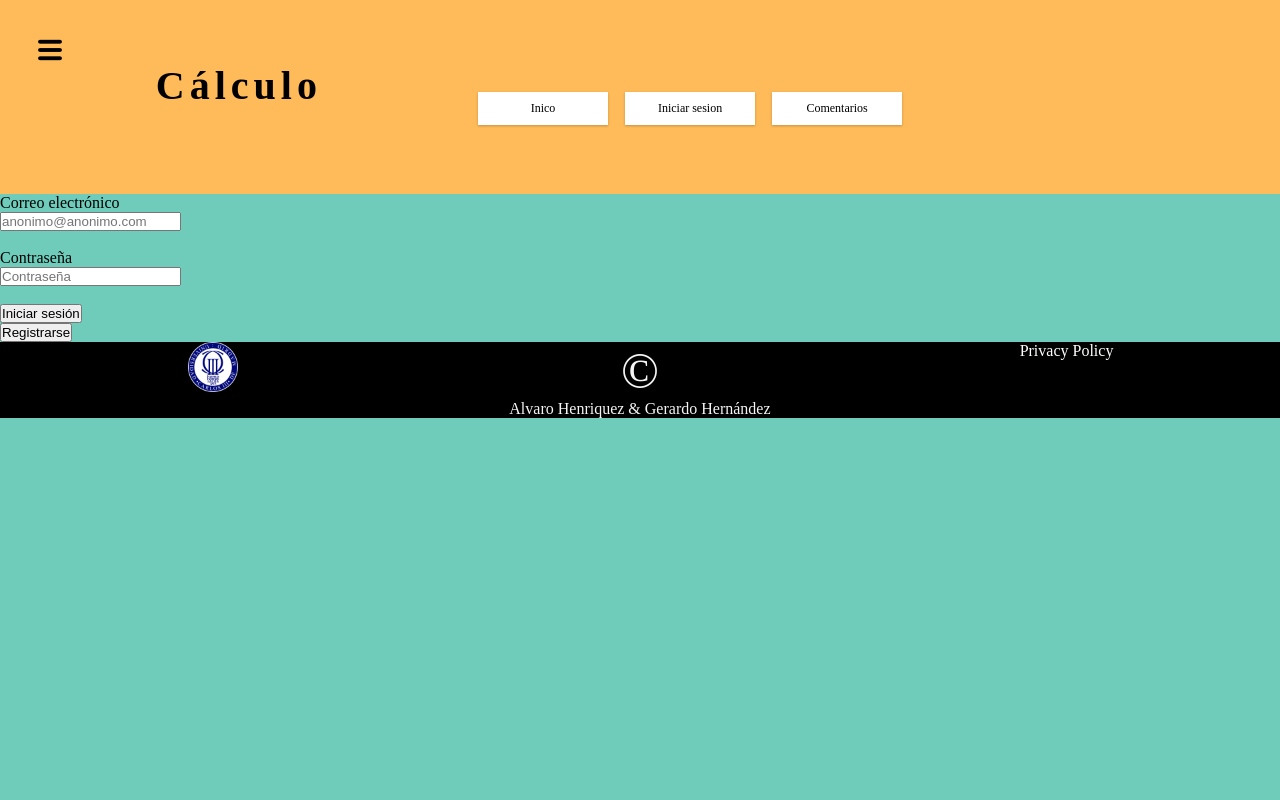
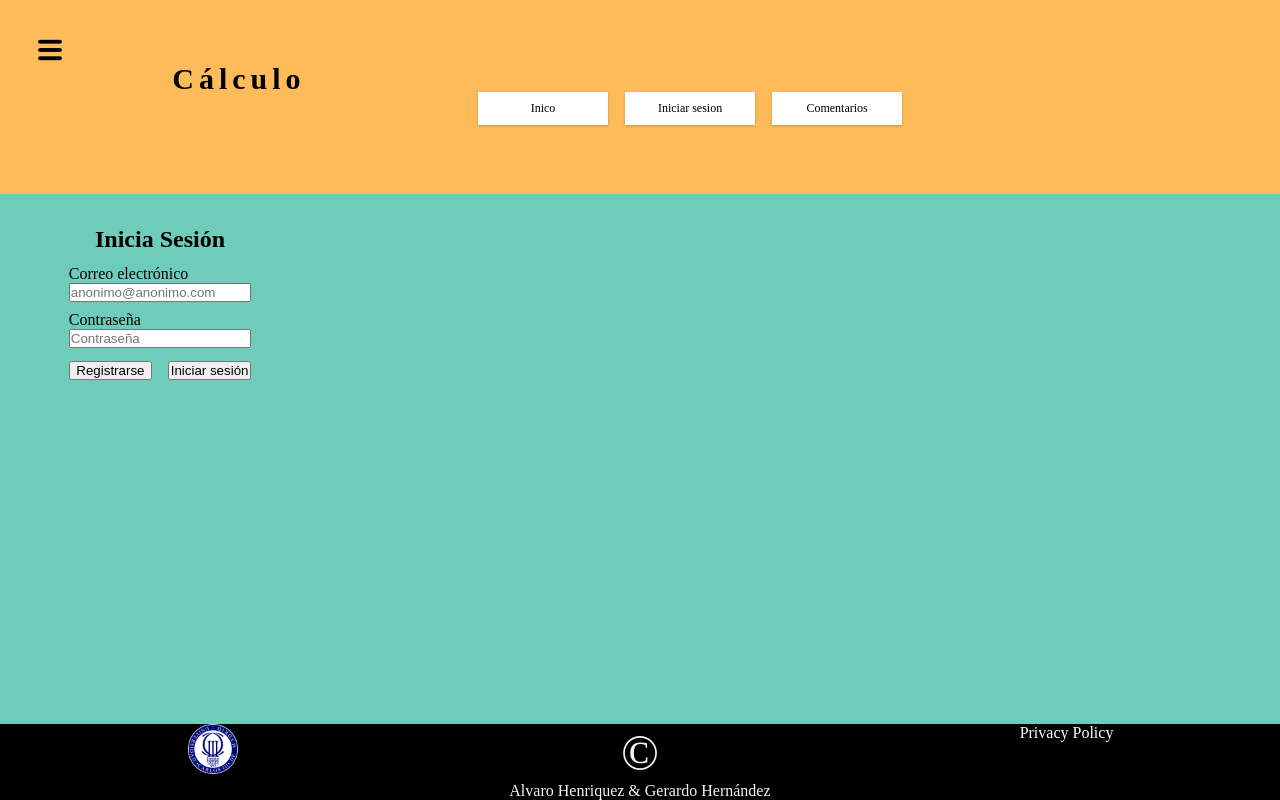
Before and after one commit to alvaroahp11/Interfaces-Pagina-1, a plain HTML site: page Index.html in a window 1280 px wide. Drawn offline with nearby package versions, Linux system fonts and the light colour scheme.

Commit message:
Log in estructurado

```diff
--- a/Index.html
+++ b/Index.html
@@ -44,15 +44,15 @@
         <div class="principal col-6 col-s-9">
 
             <div id="iniciarSesion" class="main col-6 col-s-9">
-                <form autocomplete="on">
-                    <label for="email">Correo electrónico</label><br>
-                    <input type="text" name="email" id="email" pattern="[a-z0-9._%+-]+@[a-z0-9.-]+\.[a-z]{2,4}$" title="Corre inválido" placeholder="anonimo@anonimo.com" required ><br><br>
+                <h2>Inicia Sesión</h2>
 
-                    <label for="contraseña">Contraseña</label><br>
-                    <input id="password" type="password" name="contraseña" placeholder="Contraseña" required><br><br>
+                <label id="label-email" for="email">Correo electrónico</label>
+                <input type="text" name="email" id="ini-email" pattern="[a-z0-9._%+-]+@[a-z0-9.-]+\.[a-z]{2,4}$" title="Corre inválido" placeholder="anonimo@anonimo.com" required >
 
-                    <input id="iniciarBtn" type="button" value="Iniciar sesión">
-                </form>
+                <label id="label-pass" for="contraseña">Contraseña</label>
+                <input id="ini-password" type="password" name="contraseña" placeholder="Contraseña" required>
+
+                <input id="iniciarBtn" type="button" value="Iniciar sesión">
                 <input id="registraseBtn" type="button" value="Registrarse">
 
             </div>
@@ -66,7 +66,7 @@
                     <input id="nia" type="text" name="nia" placeholder="100999999" pattern="[1]{1}[0]{2}[0-9]{6}" title="El nia debe de comenzar por 100 seguiro de 6 números" required ><br><br>
 
                     <label for="contraseña">Contraseña</label><br>
-                    <input id="password" type="password" name="contraseña" pattern="[a-z0-9]+" maxlength="8" title="La contraseña debe de estar compuesta de letras minúsculas y números" placeholder="Contraseña" required><br><br>
+                    <input id="reg-password" type="password" name="contraseña" pattern="[a-z0-9]+" maxlength="8" title="La contraseña debe de estar compuesta de letras minúsculas y números" placeholder="Contraseña" required><br><br>
 
                     <label for="nombre">Nombre</label><br>
                     <input type="text" name="nombre" id="nombre" pattern="[A-Za-z]+" title="Carácter inválido en el nombre" placeholder="Nombre" required ><br><br>
@@ -75,7 +75,7 @@
                     <input type="text" name="apellidos" id="apellidos" pattern="[A-Za-z]+" title="Carácter inválido en el nombre" placeholder="Apellido" required ><br><br>
 
                     <label for="email">Correo electrónico</label><br>
-                    <input type="text" name="email" id="email" pattern="[a-z0-9._%+-]+@[a-z0-9.-]+\.[a-z]{2,4}$" title="Corre inválido" placeholder="anonimo@anonimo.com" required ><br><br>
+                    <input type="text" name="email" id="reg-email" pattern="[a-z0-9._%+-]+@[a-z0-9.-]+\.[a-z]{2,4}$" title="Corre inválido" placeholder="anonimo@anonimo.com" required ><br><br>
 
                     <label for="fechanacimiento">Fecha de Nacimiento</label><br>
                     <input type="text" name="fnacimiento" id="fnacimiento" pattern="\d{1,2}/\d{1,2}/\d{4}" title="Fecha inválida" placeholder="DD/MM/AAAA" required ><br><br>
--- a/Scripts/menuToggle.js
+++ b/Scripts/menuToggle.js
@@ -1,10 +1,40 @@
+footer = function(){
+
+    alto_navegador= $(window).height();
+    alto_documento= $(document).height();
+
+    if (alto_documento>alto_navegador){
+        $('.footer').css({'position':"relative"});
+
+    }
+    else{
+        $('.footer').css({'position':"fixed"});
+
+    }
+}
+
+togglePosition = function() {
+    var x = window.matchMedia("(max-width: 600px)");
+    if (x.matches && $('#iniciarSesion').css('display') != 'none') { // If media query matches
+        if ($('.footer').css('position') == 'relative'){
+            $('.footer').css({'position':"fixed"});
+
+        }else{
+            $('.footer').css({'position':"relative"});
+        }
+    }
+    x.addListener(myFunction)
+
+}
 
 jQuery('document').ready(function($){
+    footer();
     var menuBtn = $('#menu-icon');
     var menu = $('#menu');
 
     menuBtn.click(function(){
         menu.toggle(500);
+        togglePosition();
     });
 
     var notiEventBtn = $('.tablet-news');
--- a/Style/styleformateo.css
+++ b/Style/styleformateo.css
@@ -51,13 +51,13 @@ body {
 }
 
 .logo {
-    padding: 0 25% 0 25%;
+    padding: 0 30%;
     margin: 0;
 }
 
 .header h1 {
     text-align: center;
-    font-size: 40px;
+    font-size: 30px;
     letter-spacing: 5px;
     margin: 0;
     padding: 0;
@@ -105,10 +105,55 @@ body {
 
 /* Contenido central Main */
 
+/* iniciar sesion */
+
 #iniciarSesion {
-
+    display: grid;
+    grid-template-columns: 1fr 4fr 4fr 1fr;
+    grid-template-areas: ". ttle ttle ."
+                        ". lb-email lb-email ."
+                        ". tx-email tx-email ."
+                        ". lb-pass lb-pass ."
+                        ". tx-pass tx-pass ."
+                        ". bt-reg bt-ini ."
+    ;
+    padding: 5%;
+    column-gap: 1em;
+}
+#iniciarSesion h2 {
+    grid-area: ttle;
+    text-align: center ;
+    padding-bottom: 7%;
 }
 
+#label-email {
+    grid-area: lb-email;
+}
+
+#ini-email {
+    grid-area: tx-email;
+    margin-bottom: 5%;
+}
+
+#label-pass {
+    grid-area: lb-pass;
+}
+
+#ini-password {
+    grid-area: tx-pass;
+    margin-bottom: 7%;
+}
+
+#iniciarBtn {
+    grid-area: bt-ini;
+}
+
+#registraseBtn {
+    grid-area: bt-reg;
+}
+
+
+/* Registrarse */
 #registrarse {
     display: none;
 }
@@ -173,6 +218,7 @@ body {
 .footer{
     background-color: black;
     color: whitesmoke;
+    bottom: 0;
 }
 
 .UC3M{
```
